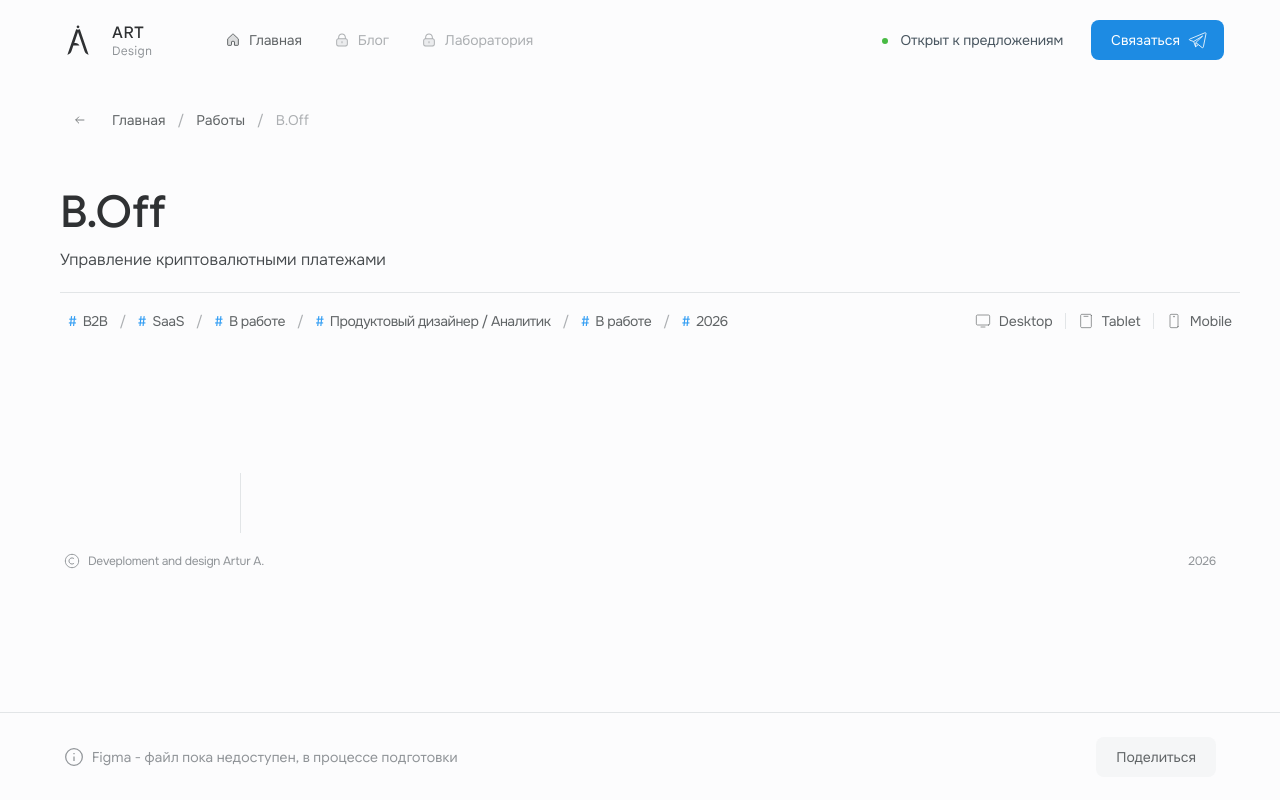
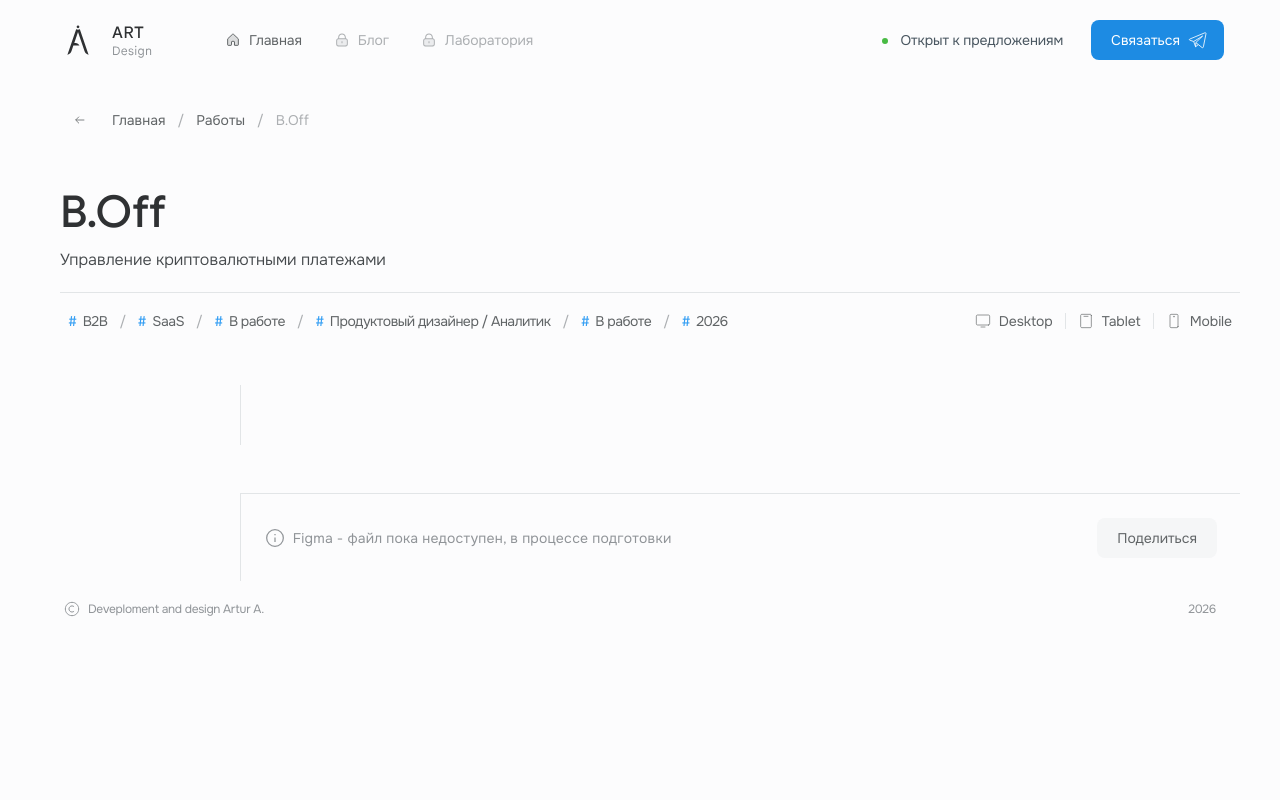
Before and after one commit to Qoalza/Design-portfolio-site, a Next.js app: page /projects/boff in a window 1280 px wide. Built offline with nearby package versions, Linux system fonts and the light colour scheme.

Commit message:
Stabilize project action and navigation geometry

```diff
--- a/src/app/projects/[slug]/page.module.css
+++ b/src/app/projects/[slug]/page.module.css
@@ -18,7 +18,7 @@
   border-radius: 8px;
   background: #202931;
   color: #fff;
-  font-family: "Google Sans", sans-serif;
+  font-family: "Onest", sans-serif;
   text-decoration: none;
   transform: translateY(-180%);
 }
@@ -67,7 +67,7 @@
   margin: 0;
   padding: 20px 0 0 8px;
   color: #909498;
-  font-family: "Source Code Pro", monospace;
+  font-family: "Onest", sans-serif;
   font-size: 14px;
   font-weight: 400;
   line-height: 16px;
@@ -141,7 +141,9 @@
   box-shadow: 0 20px 100px -10px rgba(18, 18, 19, .1);
 }
 
-.heroPreviewImage button > img { display: block; width: 100%; height: 100%; object-fit: cover; }
+.heroPreviewImage > img { display: block; width: 100%; height: 100%; object-fit: cover; }
+
+.actionTerminal { height: 136px; }
 
 .projectInformation {
   --project-fixed-stack-height: 160px;
@@ -168,7 +170,7 @@
   gap: 12px;
   padding: 4px;
   color: #909498;
-  font-family: "Google Sans", sans-serif;
+  font-family: "Onest", sans-serif;
   font-size: 14px;
   line-height: 16px;
   text-decoration: none;
--- a/src/app/projects/[slug]/page.tsx
+++ b/src/app/projects/[slug]/page.tsx
@@ -7,7 +7,6 @@ import { Fragment, jsx, jsxs } from "react/jsx-runtime";
 import { ProjectActionBar } from "../../../components/project-action-bar";
 import { ProjectCanvas } from "../../../components/project-canvas";
 import { ProjectGallery, type ProjectGalleryGroup } from "../../../components/project-gallery";
-import { ProjectMediaLightbox } from "../../../components/project-media-lightbox";
 import { PageHeader } from "../../../components/page-header";
 import { ProjectSectionNavigation } from "../../../components/project-section-navigation";
 import { SiteHeader } from "../../../components/site-header";
@@ -188,7 +187,7 @@ export default async function ProjectPage({ params }: ProjectPageProps) {
               <div className={styles.heroPreviewFront}>
                 <div className={styles.browserBar} aria-hidden="true"><i /><i /><i /></div>
                 <div className={styles.heroPreviewImage}>
-                <ProjectMediaLightbox
+                <Image
                   src="/assets/homepage/corvo-product.png"
                   alt={project.heroImageAlt!}
                   width={2960}
@@ -200,13 +199,6 @@ export default async function ProjectPage({ params }: ProjectPageProps) {
               </div>
             </div>
           ) : null}
-
-          <ProjectActionBar
-            title={project.title}
-            figmaAvailable={project.figmaAvailable}
-            figmaUrl={project.figmaUrl}
-            updatedAt={project.updatedAt}
-          />
 
           <div className={styles.projectInformation} data-project-information-start>
             <ProjectSectionNavigation
@@ -232,6 +224,15 @@ export default async function ProjectPage({ params }: ProjectPageProps) {
             <ProjectGallery groups={corvoGalleryGroups} title="Галерея" description="Часть экранов интерфейса" />
           ) : null}
 
+          <div className={styles.actionTerminal} data-project-action-terminal aria-hidden="true" />
+
+          <ProjectActionBar
+            title={project.title}
+            figmaAvailable={project.figmaAvailable}
+            figmaUrl={project.figmaUrl}
+            updatedAt={project.updatedAt}
+          />
+
         </main>
 
         <div data-project-footer><SiteFooter /></div>
--- a/src/components/project-action-bar.module.css
+++ b/src/components/project-action-bar.module.css
@@ -1,6 +1,9 @@
 .actionBar {
   position: fixed;
   z-index: 50;
+  bottom: var(--action-bottom, 0);
+  left: 0;
+  width: 100vw;
   height: 88px;
   overflow: hidden;
   border-top: 1px solid #e2e5e7;
@@ -10,15 +13,11 @@
     width 250ms ease;
 }
 
-.actionBar[data-project-action-measurement="unmeasured"] {
-  visibility: hidden;
-  pointer-events: none;
-}
-
 .barContent {
   position: absolute;
   top: 0;
   display: flex;
+  left: var(--action-full-left);
   width: var(--action-full-width);
   height: 88px;
   align-items: center;
@@ -29,9 +28,16 @@
     width 250ms ease;
 }
 
-.adaptive {
+.actionBar[data-project-action-variant="adaptive"] {
+  left: var(--action-adaptive-left);
+  width: var(--action-adaptive-width);
   border-left: 1px solid #e2e5e7;
   background: #fcfcfd;
+}
+
+.actionBar[data-project-action-variant="adaptive"] .barContent {
+  left: 0;
+  width: var(--action-adaptive-width);
 }
 
 .leadingContent {
@@ -49,7 +55,7 @@
   gap: 8px;
   overflow: hidden;
   color: #909498;
-  font-family: "Google Sans", sans-serif;
+  font-family: "Onest", sans-serif;
   font-size: 14px;
   line-height: 16px;
   letter-spacing: .2px;
@@ -60,7 +66,7 @@
 
 .updatedAt {
   color: #909498;
-  font-family: "Source Code Pro", monospace;
+  font-family: "Onest", sans-serif;
   font-size: 14px;
   line-height: 16px;
   letter-spacing: -.5px;
@@ -82,8 +88,6 @@
 }
 
 .infoIcon { -webkit-mask-image: url("/assets/projects/info.svg"); mask-image: url("/assets/projects/info.svg"); }
-.actionBarSpace { height: 88px; }
-
 @media (prefers-reduced-motion: reduce) {
   .actionBar,
   .barContent { transition-duration: .01ms; }
--- a/src/components/project-action-bar.tsx
+++ b/src/components/project-action-bar.tsx
@@ -13,62 +13,71 @@ type ProjectActionBarProps = {
   updatedAt?: string;
 };
 
+type ActionLayout = {
+  variant: "full" | "adaptive";
+  measurement: "valid" | "invalid";
+  bottom: number;
+  fullLeft: number;
+  fullWidth: number;
+  adaptiveLeft: number;
+  adaptiveWidth: number;
+};
+
+const FALLBACK_LAYOUT: ActionLayout = {
+  variant: "full",
+  measurement: "invalid",
+  bottom: 0,
+  fullLeft: 0,
+  fullWidth: 1200,
+  adaptiveLeft: 0,
+  adaptiveWidth: 1000,
+};
+
+function measureActionLayout(): ActionLayout {
+  if (typeof window === "undefined") return FALLBACK_LAYOUT;
+  const information = document.querySelector<HTMLElement>("[data-project-information-start]");
+  const content = document.querySelector<HTMLElement>("[data-project-content-column]");
+  const terminal = document.querySelector<HTMLElement>("[data-project-action-terminal]");
+  if (!information || !content || !terminal) return FALLBACK_LAYOUT;
+
+  const informationRect = information.getBoundingClientRect();
+  const contentRect = content.getBoundingClientRect();
+  const terminalRect = terminal.getBoundingClientRect();
+  const state = getProjectActionBarState({
+    informationTop: informationRect.top,
+    viewportHeight: window.innerHeight,
+    barHeight: 88,
+    dpr: window.devicePixelRatio || 1,
+  });
+  const values = [informationRect.left, informationRect.width, contentRect.left, contentRect.width, terminalRect.top];
+  if (!state.valid || !values.every(Number.isFinite)) return FALLBACK_LAYOUT;
+
+  const terminalBarTop = terminalRect.top + 48;
+  return {
+    variant: state.variant,
+    measurement: "valid",
+    bottom: Math.max(0, window.innerHeight - terminalBarTop - 88),
+    fullLeft: informationRect.left,
+    fullWidth: informationRect.width,
+    adaptiveLeft: contentRect.left,
+    adaptiveWidth: contentRect.width,
+  };
+}
+
+const ACTION_BAR_BOOTSTRAP = `(()=>{const b=document.querySelector('[data-project-action-bar]'),i=document.querySelector('[data-project-information-start]'),c=document.querySelector('[data-project-content-column]'),t=document.querySelector('[data-project-action-terminal]');if(!b||!i||!c||!t)return;const ir=i.getBoundingClientRect(),cr=c.getBoundingClientRect(),tr=t.getBoundingClientRect(),d=window.devicePixelRatio||1,n=v=>Math.round(v*d)/d,top=n(window.innerHeight-88),variant=n(ir.top)<=top?'adaptive':'full',bottom=Math.max(0,window.innerHeight-(tr.top+48)-88);b.dataset.projectActionVariant=variant;b.dataset.projectActionMeasurement='valid';b.style.setProperty('--action-bottom',bottom+'px');b.style.setProperty('--action-full-left',ir.left+'px');b.style.setProperty('--action-full-width',ir.width+'px');b.style.setProperty('--action-adaptive-left',cr.left+'px');b.style.setProperty('--action-adaptive-width',cr.width+'px')})()`;
+
 export function ProjectActionBar({ title, figmaAvailable, figmaUrl, updatedAt }: ProjectActionBarProps) {
   const frameRef = useRef<number | null>(null);
-  const [variant, setVariant] = useState<"full" | "adaptive">("full");
-  const [measurementStatus, setMeasurementStatus] = useState<"unmeasured" | "valid" | "invalid">("unmeasured");
-  const [footerOffset, setFooterOffset] = useState(0);
-  const [layout, setLayout] = useState({ fullLeft: 0, fullWidth: 1200, adaptiveLeft: 0, adaptiveWidth: 1000 });
+  const [layout, setLayout] = useState<ActionLayout>(measureActionLayout);
   const { announcement, handleShare } = useProjectShare(title);
 
   useLayoutEffect(() => {
     const update = () => {
       frameRef.current = null;
-      const informationStart = document.querySelector<HTMLElement>("[data-project-information-start]");
-      const gallery = document.querySelector<HTMLElement>("[data-project-gallery]");
-      const footer = document.querySelector<HTMLElement>("[data-project-footer]");
-      const contentColumn = document.querySelector<HTMLElement>("[data-project-content-column]");
-      const main = document.querySelector<HTMLElement>("[data-project-information-start]");
-
-      if (informationStart && gallery && footer) {
-        const informationRect = informationStart.getBoundingClientRect();
-        const state = getProjectActionBarState({
-          informationTop: informationRect.top,
-          informationBottom: informationRect.bottom,
-          galleryTop: gallery.getBoundingClientRect().top,
-          footerTop: footer.getBoundingClientRect().top,
-          viewportHeight: window.innerHeight,
-          barHeight: 88,
-          dpr: window.devicePixelRatio || 1,
-        });
-        setVariant(state.variant);
-        setFooterOffset(state.footerOffset);
-        setMeasurementStatus(state.valid ? "valid" : "invalid");
-      } else {
-        setVariant("full");
-        setFooterOffset(0);
-        setMeasurementStatus("invalid");
-      }
-
-      if (contentColumn && main) {
-        const contentRect = contentColumn.getBoundingClientRect();
-        const mainRect = main.getBoundingClientRect();
-        const nextLayout = {
-          fullLeft: mainRect.left,
-          fullWidth: mainRect.width,
-          adaptiveLeft: contentRect.left,
-          adaptiveWidth: contentRect.width,
-        };
-        setLayout((currentLayout) => (
-          currentLayout.fullLeft === nextLayout.fullLeft
-          && currentLayout.fullWidth === nextLayout.fullWidth
-          && currentLayout.adaptiveLeft === nextLayout.adaptiveLeft
-          && currentLayout.adaptiveWidth === nextLayout.adaptiveWidth
-            ? currentLayout
-            : nextLayout
-        ));
-      }
-
+      const nextLayout = measureActionLayout();
+      setLayout((current) => Object.keys(nextLayout).every((key) => (
+        current[key as keyof ActionLayout] === nextLayout[key as keyof ActionLayout]
+      )) ? current : nextLayout);
     };
 
     const scheduleUpdate = () => {
@@ -82,8 +91,7 @@ export function ProjectActionBar({ title, figmaAvailable, figmaUrl, updatedAt }:
       document.querySelector<HTMLElement>("[data-site-header-fixed]"),
       document.querySelector<HTMLElement>("[data-project-information-start]"),
       document.querySelector<HTMLElement>("[data-project-content-column]"),
-      document.querySelector<HTMLElement>("[data-project-gallery]"),
-      document.querySelector<HTMLElement>("[data-project-footer]"),
+      document.querySelector<HTMLElement>("[data-project-action-terminal]"),
     ].filter((element): element is HTMLElement => Boolean(element));
     const resizeObserver = new ResizeObserver(scheduleUpdate);
     measuredElements.forEach((element) => resizeObserver.observe(element));
@@ -109,26 +117,21 @@ export function ProjectActionBar({ title, figmaAvailable, figmaUrl, updatedAt }:
   return (
     <>
       <div
-        className={`${styles.actionBar} ${variant === "adaptive" ? styles.adaptive : ""}`}
+        className={styles.actionBar}
         data-project-action-bar
-        data-project-action-variant={variant}
-        data-project-action-measurement={measurementStatus}
-        inert={measurementStatus === "unmeasured"}
-        aria-hidden={measurementStatus === "unmeasured"}
+        data-project-action-variant={layout.variant}
+        data-project-action-measurement={layout.measurement}
+        suppressHydrationWarning
         style={{
-          bottom: `${footerOffset}px`,
-          left: variant === "adaptive" ? `${layout.adaptiveLeft}px` : "0px",
-          width: variant === "adaptive" ? `${layout.adaptiveWidth}px` : "100vw",
+          "--action-bottom": `${layout.bottom}px`,
           "--action-full-left": `${layout.fullLeft}px`,
           "--action-full-width": `${layout.fullWidth}px`,
+          "--action-adaptive-left": `${layout.adaptiveLeft}px`,
+          "--action-adaptive-width": `${layout.adaptiveWidth}px`,
         } as CSSProperties}
       >
         <div
           className={styles.barContent}
-          style={{
-            left: variant === "adaptive" ? "0px" : `${layout.fullLeft}px`,
-            width: variant === "adaptive" ? `${layout.adaptiveWidth}px` : `${layout.fullWidth}px`,
-          }}
         >
           <div className={styles.leadingContent}>
             {figmaAvailable && figmaUrl && updatedAt ? (
@@ -147,7 +150,7 @@ export function ProjectActionBar({ title, figmaAvailable, figmaUrl, updatedAt }:
           <ControlButton className={styles.shareButton} variant="light" dataAction="share" onClick={handleShare}>Поделиться</ControlButton>
         </div>
       </div>
-      <div className={styles.actionBarSpace} aria-hidden="true" />
+      <script dangerouslySetInnerHTML={{ __html: ACTION_BAR_BOOTSTRAP }} />
       <span aria-live="polite" className="visually-hidden">{announcement}</span>
     </>
   );
--- a/src/components/project-section-navigation.tsx
+++ b/src/components/project-section-navigation.tsx
@@ -5,6 +5,7 @@ import {
   NAVIGATION_ABSOLUTE_LIMIT_MS,
   NAVIGATION_WATCHDOG_MS,
   getActiveProjectSectionIndex,
+  getTerminalSectionActivationTop,
   getNavigationProgressState,
 } from "../lib/main-chapter-interactions";
 
@@ -61,18 +62,25 @@ export function ProjectSectionNavigation({
       const sectionTops = sectionElements.map((section) => (
         section?.getBoundingClientRect().top ?? Number.POSITIVE_INFINITY
       ));
+      const lastSection = sectionElements.at(-1);
+      const actionBar = document.querySelector<HTMLElement>("[data-project-action-bar]");
+      const terminalActivationTop = getTerminalSectionActivationTop(
+        activationTop,
+        actionBar?.getBoundingClientRect().top ?? window.innerHeight,
+        lastSection?.getBoundingClientRect().height ?? 0,
+      );
 
-      return { activationTop, measuredHeaderHeight, sectionElements, sectionTops };
+      return { activationTop, terminalActivationTop, measuredHeaderHeight, sectionElements, sectionTops };
     };
 
     const applyTrackingGeometry = () => {
-      const { activationTop, measuredHeaderHeight, sectionTops } = getGeometry();
+      const { activationTop, terminalActivationTop, measuredHeaderHeight, sectionTops } = getGeometry();
       setStickyTop(measuredHeaderHeight);
       navigationRef.current?.parentElement?.style.setProperty(
         "--project-fixed-stack-height",
         `${measuredHeaderHeight}px`,
       );
-      setActiveIndex(getActiveProjectSectionIndex(sectionTops, activationTop));
+      setActiveIndex(getActiveProjectSectionIndex(sectionTops, activationTop, terminalActivationTop));
     };
 
     const scheduleTrackingGeometry = () => {
@@ -107,7 +115,11 @@ export function ProjectSectionNavigation({
       const state = navigationStateRef.current;
 
       if (state.mode === "SCROLL_TRACKING") {
-        setActiveIndex(getActiveProjectSectionIndex(geometry.sectionTops, geometry.activationTop));
+        setActiveIndex(getActiveProjectSectionIndex(
+          geometry.sectionTops,
+          geometry.activationTop,
+          geometry.terminalActivationTop,
+        ));
         return;
       }
 
--- a/src/lib/main-chapter-interactions.ts
+++ b/src/lib/main-chapter-interactions.ts
@@ -12,11 +12,13 @@ export type GalleryTarget = BoundedTarget & {
   available: boolean;
 };
 
+export type GalleryLayout = {
+  offsets: number[];
+  maxOffset: number;
+};
+
 export type ProjectActionBarGeometry = {
   informationTop: number;
-  informationBottom: number;
-  galleryTop: number;
-  footerTop: number;
   viewportHeight: number;
   barHeight: number;
   dpr: number;
@@ -25,10 +27,8 @@ export type ProjectActionBarGeometry = {
 export type ProjectActionBarState = {
   valid: boolean;
   variant: "full" | "adaptive";
-  footerOffset: number;
   barTop: number;
   barBottom: number;
-  visibleInformationInBarBand: number;
 };
 
 export const NAVIGATION_WATCHDOG_MS = 2000;
@@ -73,16 +73,63 @@ export function getNavigationProgressState({
 export function getActiveProjectSectionIndex(
   sectionTops: number[],
   activationTop: number,
+  terminalActivationTop = activationTop,
 ): number {
   let activeIndex = 0;
 
   sectionTops.forEach((top, index) => {
-    if (Number.isFinite(top) && top <= activationTop) {
+    const threshold = index === sectionTops.length - 1 ? terminalActivationTop : activationTop;
+    if (Number.isFinite(top) && top <= threshold) {
       activeIndex = index;
     }
   });
 
   return activeIndex;
+}
+
+export function getTerminalSectionActivationTop(
+  stickyActivationTop: number,
+  actionBarTop: number,
+  terminalSectionHeight: number,
+): number {
+  if (![stickyActivationTop, actionBarTop, terminalSectionHeight].every(Number.isFinite)) {
+    return stickyActivationTop;
+  }
+  return Math.max(stickyActivationTop, actionBarTop - Math.max(0, terminalSectionHeight) / 2);
+}
+
+export function getGalleryLayout(
+  itemStarts: number[],
+  itemWidths: number[],
+  viewportWidth: number,
+  dpr = 1,
+): GalleryLayout {
+  if (
+    itemStarts.length === 0
+    || itemStarts.length !== itemWidths.length
+    || !Number.isFinite(viewportWidth)
+    || viewportWidth <= 0
+    || !Number.isFinite(dpr)
+    || dpr <= 0
+  ) {
+    return { offsets: [0], maxOffset: 0 };
+  }
+
+  const starts = itemStarts.map((value) => normalizePhysicalPixel(value, dpr));
+  const contentEnd = Math.max(...starts.map((start, index) => start + itemWidths[index]));
+  const maxOffset = normalizePhysicalPixel(Math.max(0, contentEnd - viewportWidth), dpr);
+  const offsets = [...new Set(starts.map((start) => Math.min(maxOffset, Math.max(0, start))))];
+
+  if (offsets.at(-1) !== maxOffset) offsets.push(maxOffset);
+  return { offsets, maxOffset };
+}
+
+export function getGalleryOffsetTarget(
+  currentIndex: number,
+  direction: StepDirection,
+  offsets: number[],
+): GalleryTarget {
+  return getGalleryTarget(currentIndex, direction, Math.max(1, offsets.length));
 }
 
 function getBoundedTarget(currentIndex: number, direction: StepDirection, itemCount: number): number {
@@ -117,19 +164,15 @@ export function getProjectActionBarState(
 ): ProjectActionBarState {
   const {
     informationTop,
-    informationBottom,
-    galleryTop,
-    footerTop,
     viewportHeight,
     barHeight,
     dpr,
   } = geometry;
-  const values = [informationTop, informationBottom, galleryTop, footerTop, viewportHeight, barHeight, dpr];
+  const values = [informationTop, viewportHeight, barHeight, dpr];
   const valid = values.every(Number.isFinite)
     && dpr > 0
     && viewportHeight > 0
-    && barHeight > 0
-    && informationBottom >= informationTop;
+    && barHeight > 0;
   const safeViewportHeight = Number.isFinite(viewportHeight) ? Math.max(0, viewportHeight) : 0;
   const safeBarHeight = Number.isFinite(barHeight) ? Math.max(0, barHeight) : 0;
   const invalidBarBottom = safeViewportHeight;
@@ -139,40 +182,22 @@ export function getProjectActionBarState(
     return {
       valid: false,
       variant: "full",
-      footerOffset: 0,
       barTop: invalidBarTop,
       barBottom: invalidBarBottom,
-      visibleInformationInBarBand: 0,
     };
   }
 
   const normalizedViewportHeight = normalizePhysicalPixel(viewportHeight, dpr);
   const normalizedBarHeight = normalizePhysicalPixel(barHeight, dpr);
-  const normalizedFooterTop = normalizePhysicalPixel(footerTop, dpr);
-  const footerOffset = normalizePhysicalPixel(
-    Math.max(0, normalizedViewportHeight - normalizedFooterTop),
-    dpr,
-  );
-  const barBottom = normalizePhysicalPixel(normalizedViewportHeight - footerOffset, dpr);
+  const barBottom = normalizedViewportHeight;
   const barTop = normalizePhysicalPixel(barBottom - normalizedBarHeight, dpr);
   const normalizedInformationTop = normalizePhysicalPixel(informationTop, dpr);
-  const normalizedInformationBottom = normalizePhysicalPixel(informationBottom, dpr);
-  const normalizedGalleryTop = normalizePhysicalPixel(galleryTop, dpr);
-  const visibleInformationInBarBand = normalizePhysicalPixel(Math.max(
-    0,
-    Math.min(normalizedInformationBottom, barBottom) - Math.max(normalizedInformationTop, barTop),
-  ), dpr);
-  const galleryHasEnteredBarBand = normalizedGalleryTop < barBottom;
-  const variant = !galleryHasEnteredBarBand && visibleInformationInBarBand >= normalizedBarHeight
-    ? "adaptive"
-    : "full";
+  const variant = normalizedInformationTop <= barTop ? "adaptive" : "full";
 
   return {
     valid: true,
     variant,
-    footerOffset,
     barTop,
     barBottom,
-    visibleInformationInBarBand,
   };
 }
```
Also changed, not shown: 2 other files (tests, documents, lock files or other folders).
